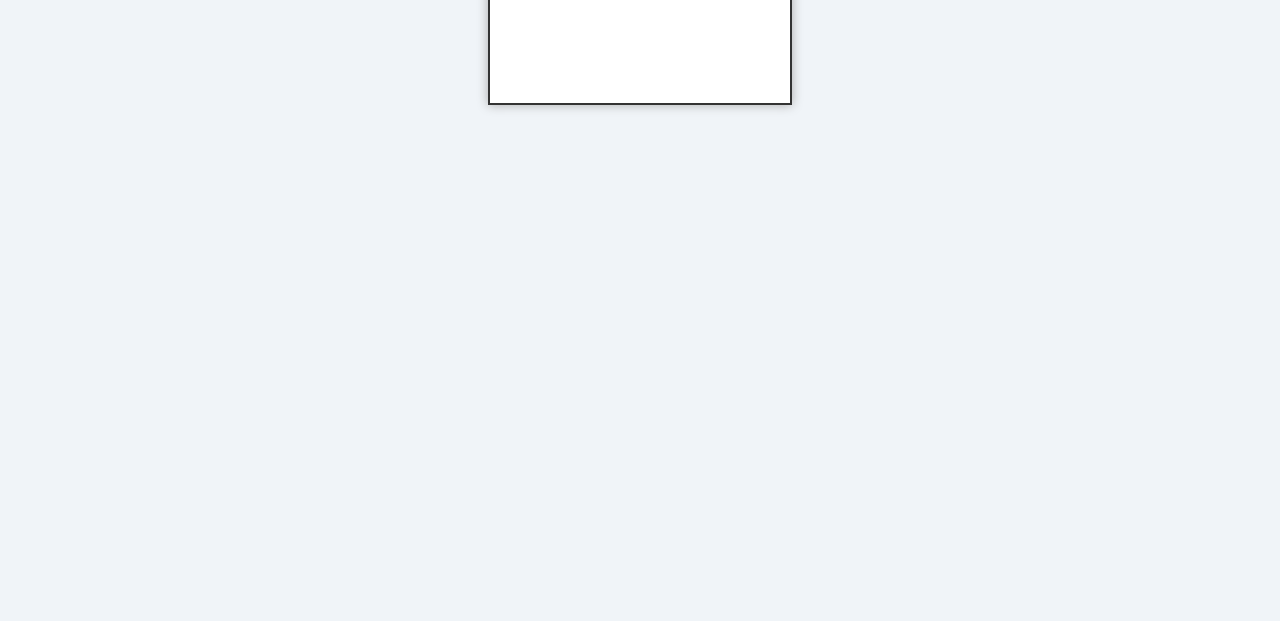
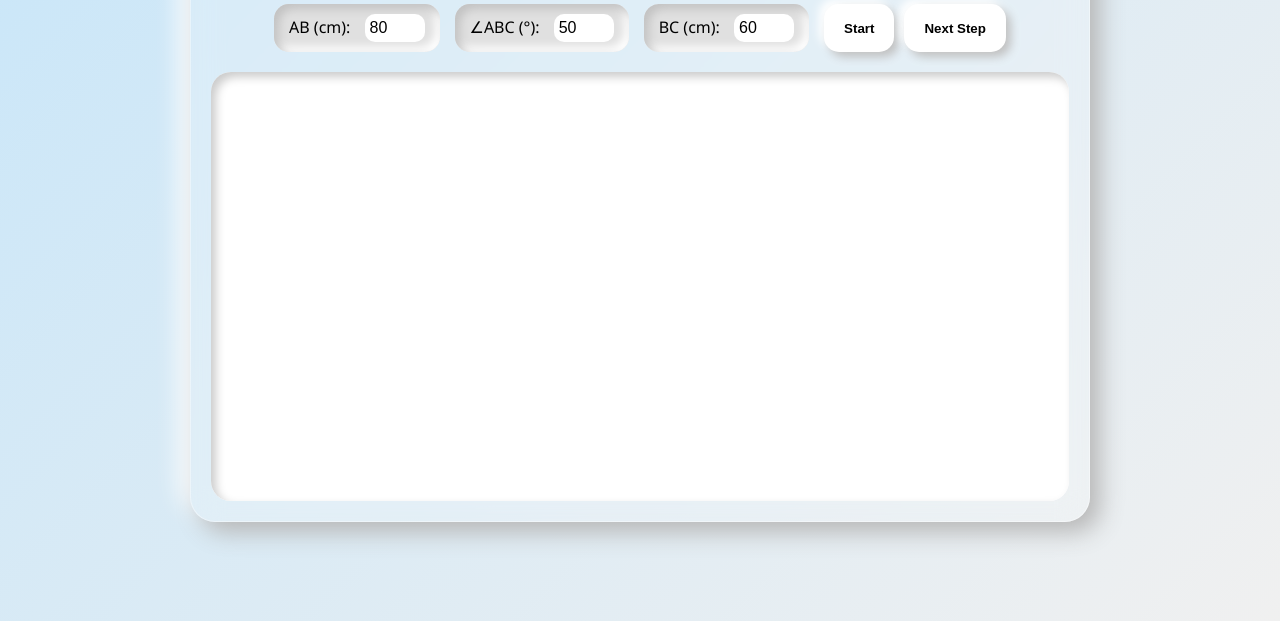
Before and after one commit to Swarup2024web/GeoCalc, a plain HTML site: page index.html in a window 1280 px wide. Shown: the part 179-800 px from the top of the page. Drawn offline with Linux system fonts and the light colour scheme.

Commit message:
Update style.css

```diff
--- a/style.css
+++ b/style.css
@@ -1,26 +1,88 @@
+* {
+  box-sizing: border-box;
+  margin: 0;
+  padding: 0;
+}
+
 body {
-  font-family: Arial, sans-serif;
-  text-align: center;
-  background: #f0f4f8;
-  margin: 0;
+  background: linear-gradient(135deg, #c8e6f9, #f0f0f0);
+  font-family: 'Segoe UI', sans-serif;
+  display: flex;
+  justify-content: center;
+  align-items: center;
   padding: 20px;
+  min-height: 100vh;
+}
+
+.container {
+  width: 100%;
+  max-width: 900px;
+  padding: 20px;
+  border-radius: 25px;
+  box-shadow: 10px 10px 25px #b6b6b6, -10px -10px 25px #ffffff;
+  background: rgba(255, 255, 255, 0.2);
+  backdrop-filter: blur(15px);
+  border: 1px solid rgba(255, 255, 255, 0.4);
 }
 
 h1 {
-  margin-bottom: 10px;
+  text-align: center;
+  margin-bottom: 20px;
+  color: #333;
 }
 
-#controls {
+.controls {
+  display: flex;
+  flex-wrap: wrap;
+  justify-content: center;
+  gap: 15px;
   margin-bottom: 20px;
+}
+
+label {
+  background: #e0e0e0;
+  padding: 10px 15px;
+  border-radius: 15px;
+  box-shadow: inset 5px 5px 10px #c2c2c2, inset -5px -5px 10px #ffffff;
 }
 
 input {
   width: 60px;
-  margin: 0 10px;
+  margin-left: 10px;
+  padding: 5px;
+  border-radius: 10px;
+  border: none;
+  outline: none;
+  font-size: 16px;
+}
+
+.buttons {
+  display: flex;
+  gap: 10px;
+}
+
+button {
+  padding: 10px 20px;
+  border-radius: 15px;
+  border: none;
+  background: #ffffff;
+  box-shadow: 5px 5px 10px #c1c1c1, -5px -5px 10px #ffffff;
+  font-weight: bold;
+  transition: all 0.2s ease;
+  cursor: pointer;
+}
+
+button:hover {
+  transform: scale(1.05);
 }
 
 canvas {
-  border: 2px solid #333;
-  background: #fff;
-  box-shadow: 0 0 10px #aaa;
+  width: 100%;
+  height: auto;
+  max-height: 70vh;
+  background: #ffffff;
+  border-radius: 20px;
+  box-shadow: inset 5px 5px 10px #ccc, inset -5px -5px 10px #fff;
+  display: block;
+  margin: 0 auto;
 }
```
